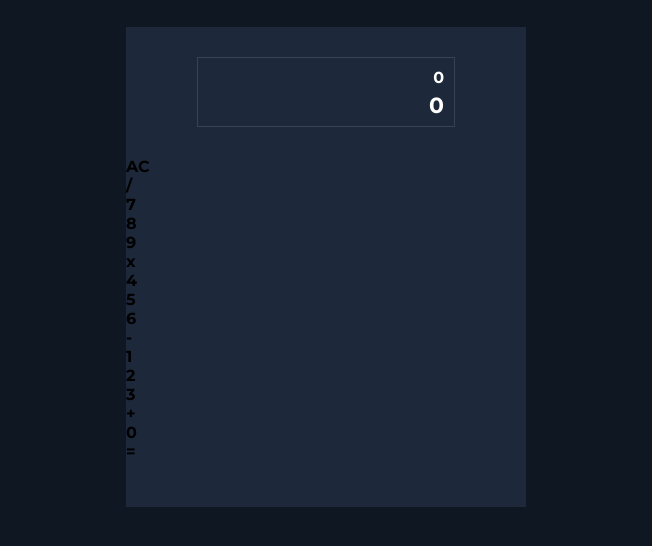
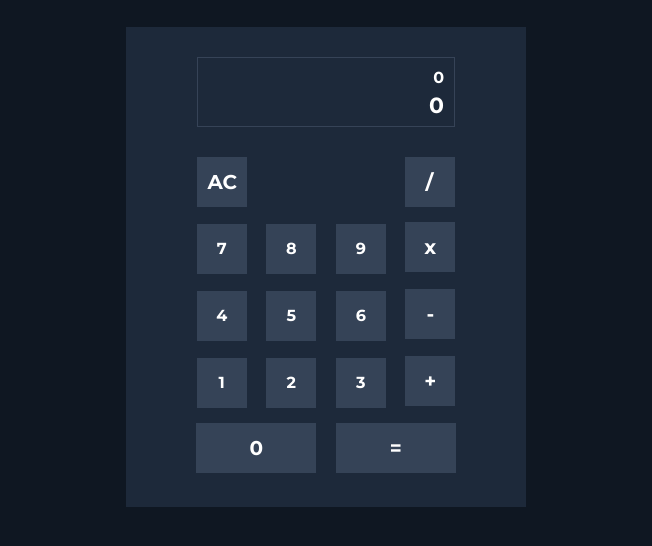
Before and after one commit to viniciuscdess/Estudo-de-JavaScript, a plain HTML site: page JavaScript_OOP/modulo_6_calculadora/index.html in a window 1280 px wide. Shown: the part 72-618 px from the top of the page, without its empty margins (314-966 px from the left). Drawn offline with Linux system fonts and the light colour scheme.

Commit message:
curso de js poo 15/03
comecando o javascript

```diff
--- a/JavaScript_OOP/modulo_6_calculadora/css/styles.css
+++ b/JavaScript_OOP/modulo_6_calculadora/css/styles.css
@@ -51,3 +51,49 @@ h1 {
 	font-size: 22px;
 	clear: both;
 }
+
+.btn-container {
+	position: relative;
+	margin-left: auto;
+	margin-right: auto;
+	width: 300px;
+	text-align: center;
+	margin-bottom: 15px;
+}
+
+.btn {
+	width: 50px;
+	height: 50px;
+	margin: 0 7.5px;
+	line-height: 50px;
+	text-align: center;
+	color: #fff;
+	background-color: #354357;
+	font-weight: bold;
+	font-size: 16px;
+	display: inline-block;
+	cursor: pointer;
+}
+
+.btn:hover {
+	background-color: #6c63ff;
+}
+
+#ac-btn {
+	margin-left: -200px;
+}
+
+#division-btn {
+	position: absolute;
+	right: 14px;
+}
+
+#zero-btn, #equals-btn {
+	width: 120px;
+}
+
+
+#ac-btn, #division-btn, #multiplication-btn, #minus-btn, #plus-btn, #equals-btn, #dot-btn, #zero-btn {
+	font-weight: 300;
+	font-size: 20px;
+}
--- a/JavaScript_OOP/modulo_6_calculadora/index.html
+++ b/JavaScript_OOP/modulo_6_calculadora/index.html
@@ -9,11 +9,11 @@
 	<link rel="preconnect" href="https://fonts.gstatic.com" crossorigin>
 	<link href="https://fonts.googleapis.com/css2?family=Montserrat:wght@700&display=swap" rel="stylesheet">
 	<link rel="stylesheet" href="css/styles.css"></link>
+
 </head>
 <body>
+	<h1>Calculadora JS Orientada a Objetos</h1>
 	<script src="js/scripts.js"></script>
-	<h1>Calculadora JS Orientada a Objetos</h1>
-
 	<div id="calculator"> <!-- id são para elementos unicos == essa div é a calculadora -->
 		<div id="screen-container"> <!-- essa div é a tela -->
 			<div id="upper-number">0</div> <!-- essa div é que mostra a operação matematica em detalhes -->
--- a/JavaScript_OOP/modulo_6_calculadora/js/scripts.js
+++ b/JavaScript_OOP/modulo_6_calculadora/js/scripts.js
@@ -1 +1,26 @@
-console.log("Hello world!");
+class Calculator {
+
+	constructor() {
+		this.upperValue = document.querySelector("#upper-number"); //pegando os valores
+		this.resultValue = document.querySelector("#result-number");
+		this.reset = 0;
+	}
+
+	btnPress() {
+		console.log('apertou');
+	}
+}
+
+let calc = new Calculator();
+
+console.log(calc);
+
+//start btns
+let buttons = document.querySelectorAll('.btn');
+
+console.log(buttons);
+
+//map all butons
+for(let i = 0; buttons.length > i; i++) {
+	buttons[i].addEventListener('click', calc.btnPress);
+}
```
